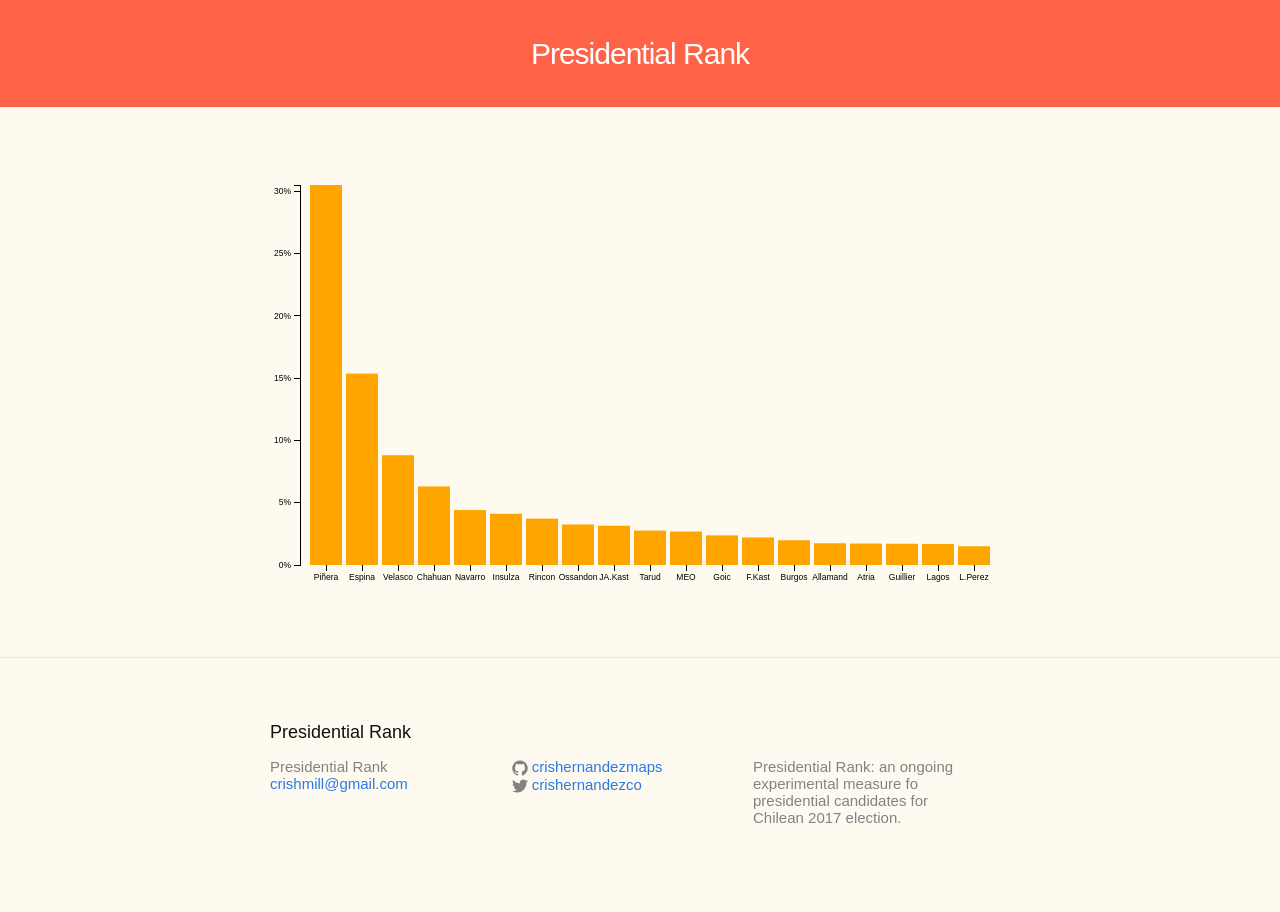
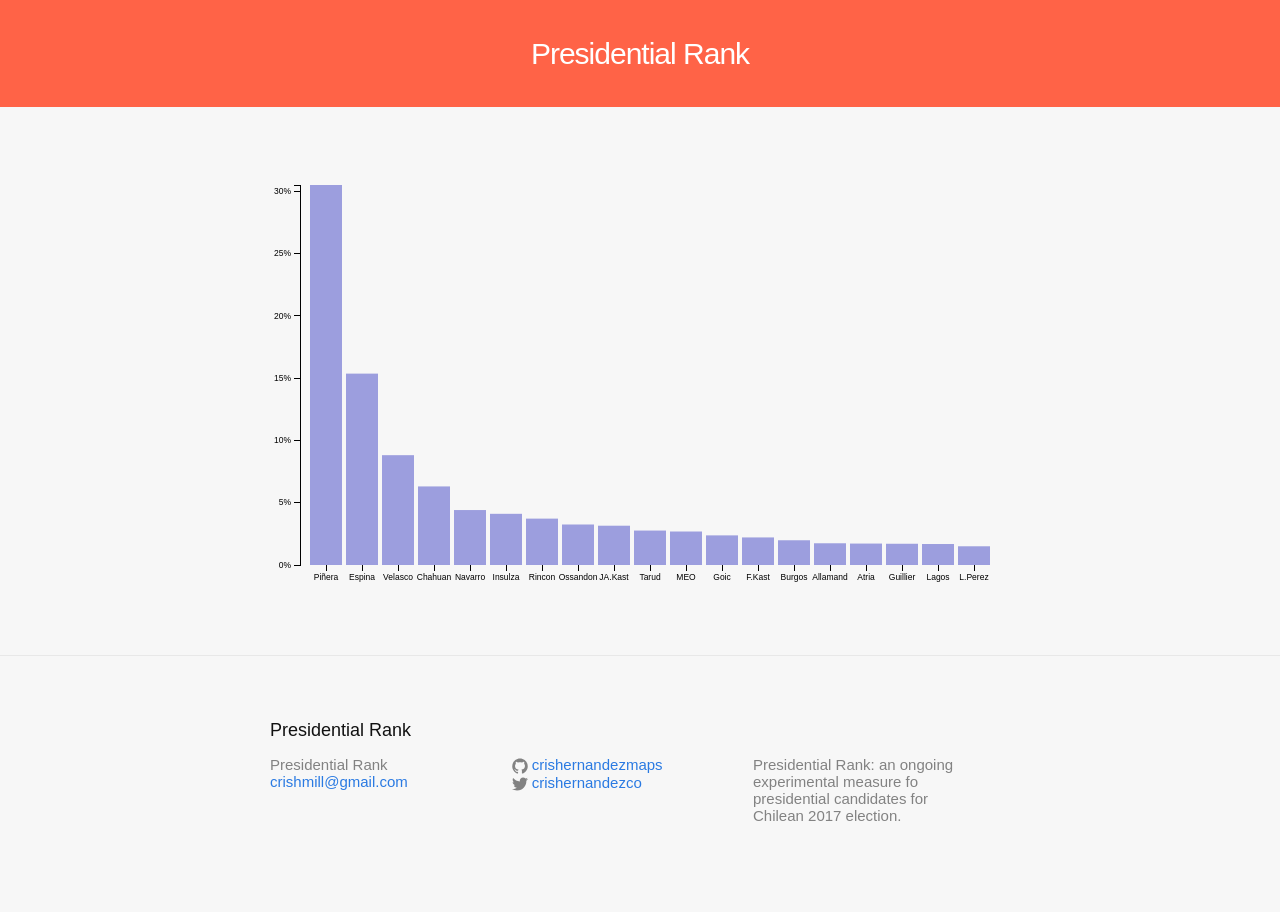
Before and after one commit to crishernandezmaps/presrank, a Jekyll site: the page built from index.html, in a window 1280 px wide. Built offline with Jekyll 4.4.1, drawn with Linux system fonts in a browser that asks for light colours.

Commit message:
some color

```diff
--- a/css/graph.css
+++ b/css/graph.css
@@ -1,18 +1,18 @@
 body {
   font: 10px sans-serif;
-  background: FloralWhite;
+  background: #F7F7F7;
 }
 
 .c {
 width: 750px;
-height: 450;
+height: 450px;
 margin: 0 auto;
 }
-
+/*
 svg {
   padding: 0;
   margin: 0;
-}
+}*/
 
 #title {
   margin-left: 5%;
@@ -29,10 +29,10 @@
   shape-rendering: crispEdges;
 }
 .bar {
-  fill: orange;
+  fill: #9c9ede;
 }
 .bar:hover {
-  fill: orangered ;
+  fill: #FFCD02 ;
 }
 .x.axis path {
   display: none;
--- a/css/graphD.css
+++ /dev/null
@@ -1,18 +0,0 @@
-.bar--positive {
-  fill: steelblue;
-}
-
-.bar--negative {
-  fill: darkorange;
-}
-
-.axis {
-  font: 10px sans-serif;
-}
-
-.axis path,
-.axis line {
-  fill: none;
-  stroke: #000;
-  shape-rendering: crispEdges;
-}
--- a/index.html
+++ b/index.html
@@ -1,19 +1,19 @@
 ---
 layout: page
-title: ""
 ---
+
 <head>
     <!-- Using d3-tip graph from Justin Palmen http://bl.ocks.org/Caged/6476579 -->
     <meta charset="utf-8">
     <link rel="stylesheet" type="text/css" href="css/graph.css">
-  <link rel="stylesheet" type="text/css" href="css/graphD.css">
     <script src="js/d3.v3.min.js"></script>
     <script src="js/d3.tip.v0.6.3.js"></script>
 </head>
 
 <body>
 
-  <header class="intro-header" style="background-image: url('{{ site.github.url }}/{% if page.header-img %}{{ page.header-img }}{% else %}{{ site.header-img }}{% endif %}')">
+    <!-- <header class="intro-header" style="background-image: url('{{ site.github.url }}/{% if page.header-img %}{{ page.header-img }}{% else %}{{ site.header-img }}{% endif %}')"> -->
+    <header class="intro-header">
         <div class="container">
             <div class="row">
                 <div class="col-xs-12">
@@ -27,9 +27,14 @@
     </header>
 
     <div class="c"></div>
-<div class="d"></div>
+
     <script>
-var margin = {top: 40, right: 20, bottom: 30, left: 30},
+        var margin = {
+                top: 40,
+                right: 20,
+                bottom: 30,
+                left: 30
+            },
             width = 750 - margin.left - margin.right,
             height = 450 - margin.top - margin.bottom;
 
@@ -57,7 +62,8 @@
                 return "<span style='color:#131313'>" + d.candidatura + "</span>" + " " + "<span style='color:red'>" + ((d.posicion * 100).toFixed(3)) + "</span>";
             })
 
-var svg = d3.select(".c").append("svg")
+        var svg = d3.select(".c")
+            .append("svg")
             .attr("width", width + margin.left + margin.right)
             .attr("height", height + margin.top + margin.bottom)
             .append("g")
@@ -66,8 +72,12 @@
         svg.call(tip);
 
         d3.tsv("data/pres.tsv", type, function(error, data) {
-  x.domain(data.map(function(d) { return d.candidatura; }));
-  y.domain([0, d3.max(data, function(d) { return d.posicion; })]);
+            x.domain(data.map(function(d) {
+                return d.candidatura;
+            }));
+            y.domain([0, d3.max(data, function(d) {
+                return d.posicion;
+            })]);
 
             svg.append("g")
                 .attr("class", "x axis")
@@ -87,14 +97,21 @@
                 .data(data)
                 .enter().append("rect")
                 .attr("class", "bar")
-      .attr("x", function(d) { return x(d.candidatura); })
+                .attr("x", function(d) {
+                    return x(d.candidatura);
+                })
                 .attr("width", x.rangeBand())
-      .attr("y", function(d) { return y(d.posicion); })
-      .attr("height", function(d) { return height - y(d.posicion); })
+                .attr("y", function(d) {
+                    return y(d.posicion);
+                })
+                .attr("height", function(d) {
+                    return height - y(d.posicion);
+                })
                 .on('mouseover', tip.show)
                 .on('mouseout', tip.hide)
 
-});
+
+        }); // end of data processing
 
         function type(d) {
             d.posicion = +d.posicion;
```
Also changed, not shown: data/presD.tsv (deleted, +0 -20 lines), 1 other file. Lines whose indentation alone changed are shown as unchanged.
